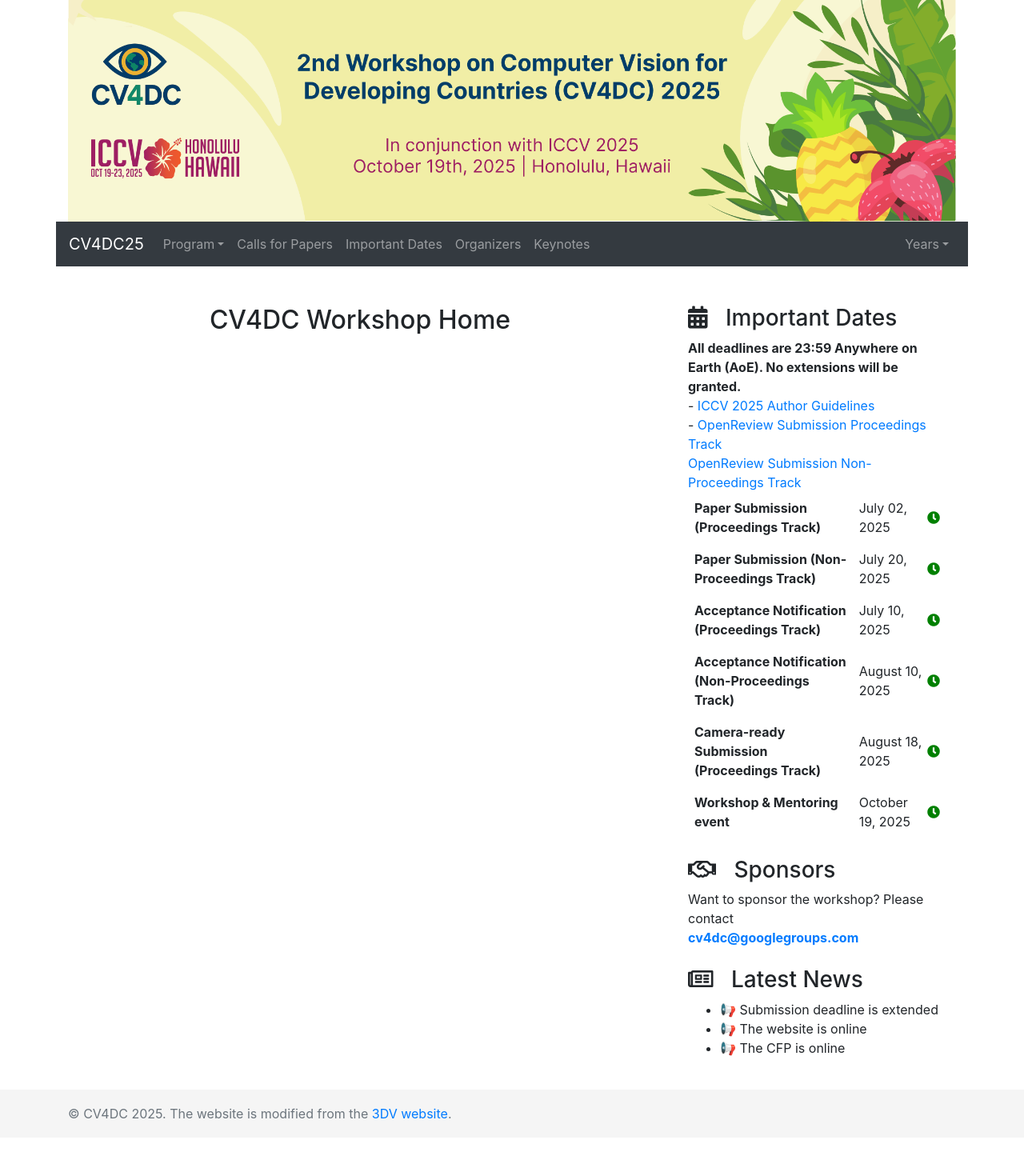
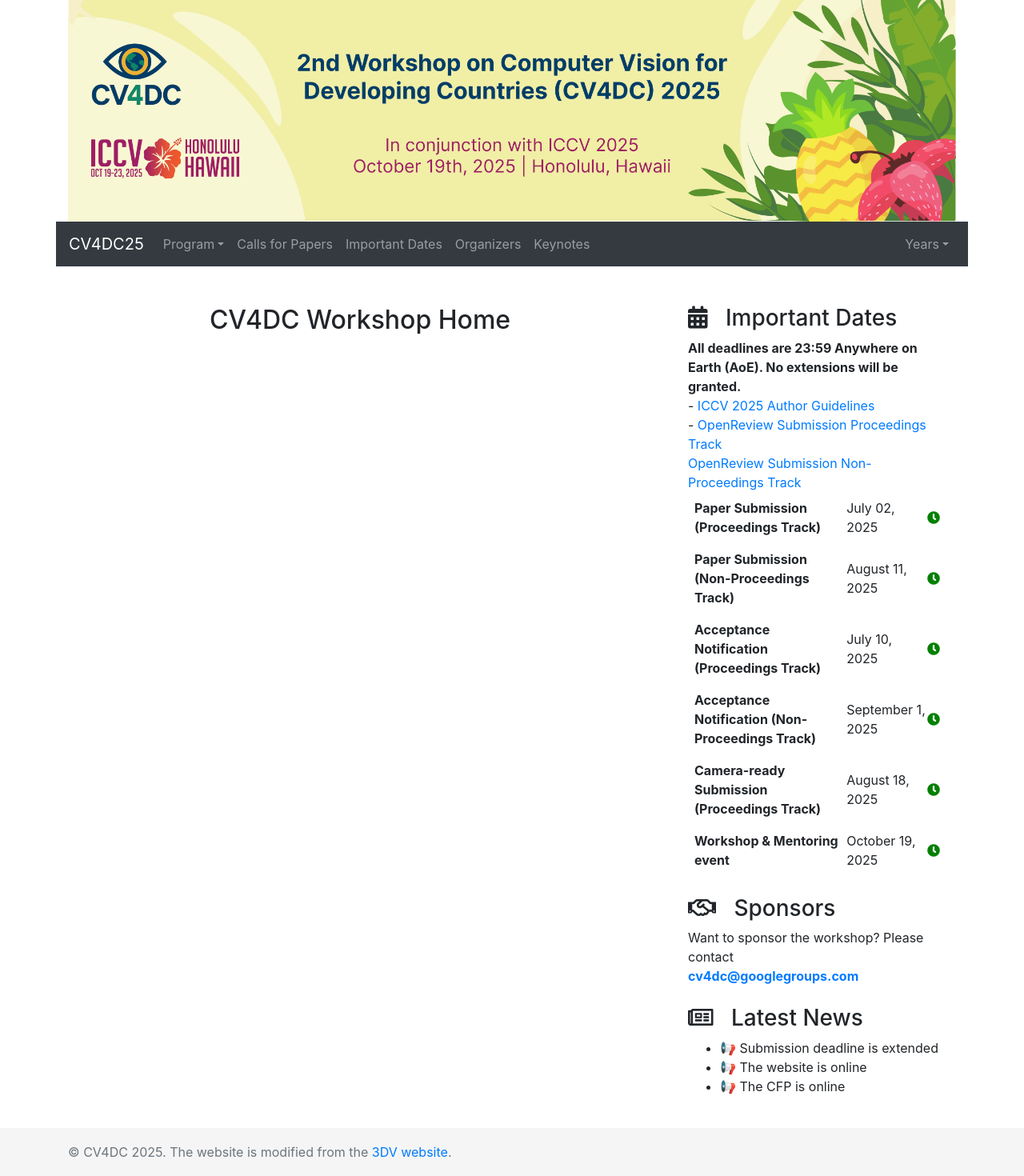
Before and after one commit to cv4dc/cv4dc.github.io, a Jekyll site: the page built from index.md, in a window 1280 px wide. Shown: the whole page at 80% size. Built offline with Jekyll 4.4.1, drawn with Linux system fonts in a browser that asks for light colours; nearby versions of some CDN libraries; comment, search, counter and statistics services are not loaded; before the commit the page ends 1422 px from its top, so only the background shows below that.

Commit message:
chore: update non-proceeding deadlines

```diff
--- a/_data/dates.yml
+++ b/_data/dates.yml
@@ -8,16 +8,16 @@
    countdown: 2025/07/02 23:59:59 AOE
    enabled: true
  - name: Paper Submission (Non-Proceedings Track)
-   date: July 20, 2025
-   countdown: 2025/07/20 23:59:59 AOE
+   date: August 11, 2025
+   countdown: 2025/08/11 23:59:59 AOE
    enabled: true
  - name: Acceptance Notification (Proceedings Track)
    date: July 10, 2025
    countdown: 2025/07/10 23:59:59 AOE
    enabled: true
  - name: Acceptance Notification (Non-Proceedings Track)
-   date: August 10, 2025
-   countdown: 2025/08/10 23:59:59 AOE
+   date: September 1, 2025
+   countdown: 2025/09/01 23:59:59 AOE
    enabled: true
  - name: Camera-ready Submission (Proceedings Track)
    date: August 18, 2025
```
